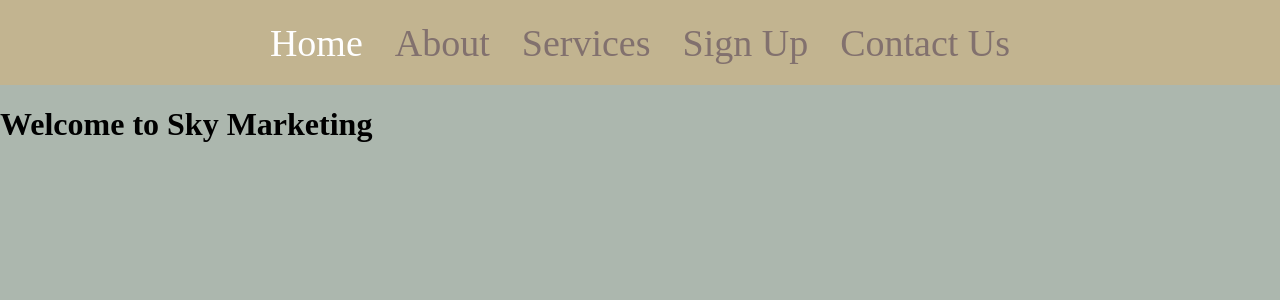
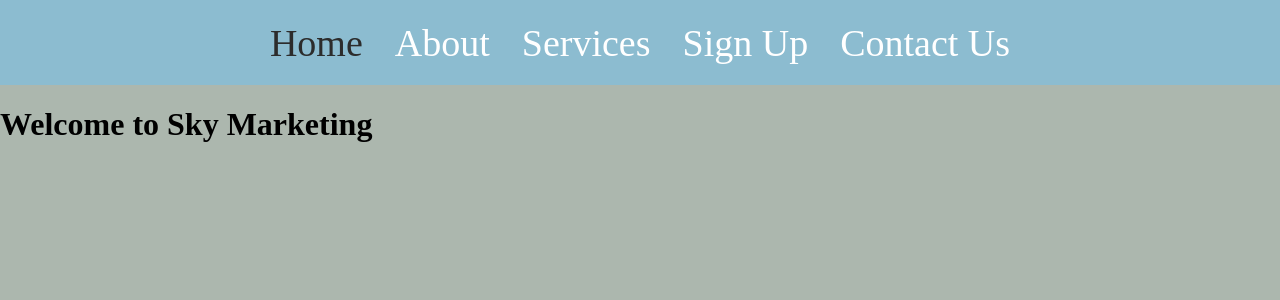
Before and after one commit to ericrothmuller/sky-marketing, a React (Create React App) app: page / in a window 1280 px wide. Shown: the top 300 px of the page. Built offline with nearby package versions, Linux system fonts and the light colour scheme.

Commit message:
Updated color scheme

```diff
--- a/src/App.css
+++ b/src/App.css
@@ -1,4 +1,5 @@
 body {
   margin: 0;
   background-color: #acb7ae;
+  color: #000000;
 };
--- a/src/components/Navbar/NavbarElements.js
+++ b/src/components/Navbar/NavbarElements.js
@@ -3,7 +3,7 @@ import { NavLink as Link } from "react-router-dom";
 import styled from "styled-components";
 
 export const Nav = styled.nav`
-  background: #c2b490;
+  background: #8cbcd0;
   height: 85px;
   display: flex;
   justify-content: center;
@@ -13,7 +13,7 @@ export const Nav = styled.nav`
 `;
 
 export const NavLink = styled(Link)`
-  color: #82716e;
+  color: #ffffff;
   display: flex;
   align-items: center;
   text-decoration: none;
@@ -22,10 +22,10 @@ export const NavLink = styled(Link)`
   cursor: pointer;
   font-size: 38px;
   &.active {
-    color: #ffffff;
+    color: #2c2c2c;
   };
   &:hover {
-    color: #ffffff;
+    color: #2c2c2c;
   }
 `;
 
--- a/src/components/Navbar/index.js
+++ b/src/components/Navbar/index.js
@@ -7,7 +7,7 @@ const Navbar = () => {
     <>
       <Nav>
         <NavMenu>
-          <NavLink to="/">
+          <NavLink to="/ ">
             Home
           </NavLink>
           <NavLink to="/about">
```
